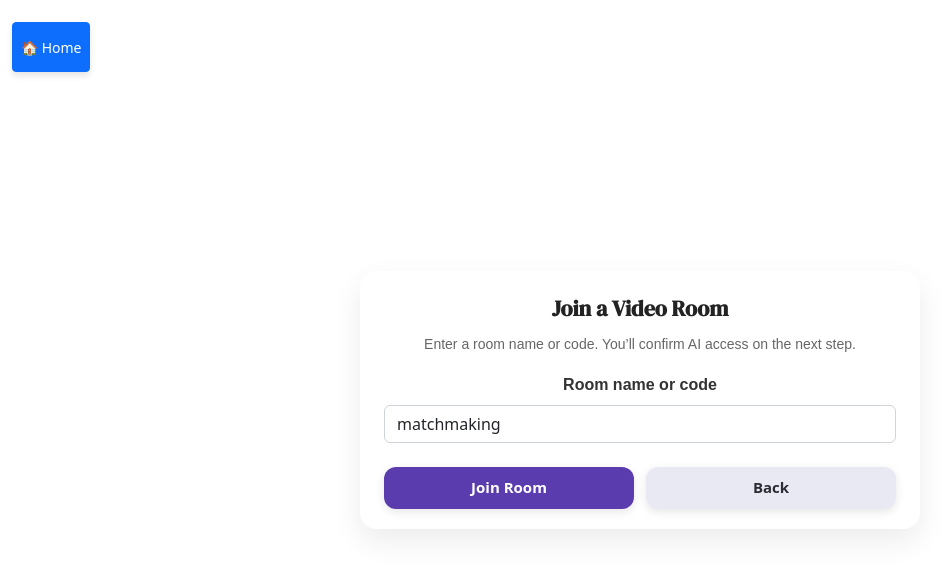
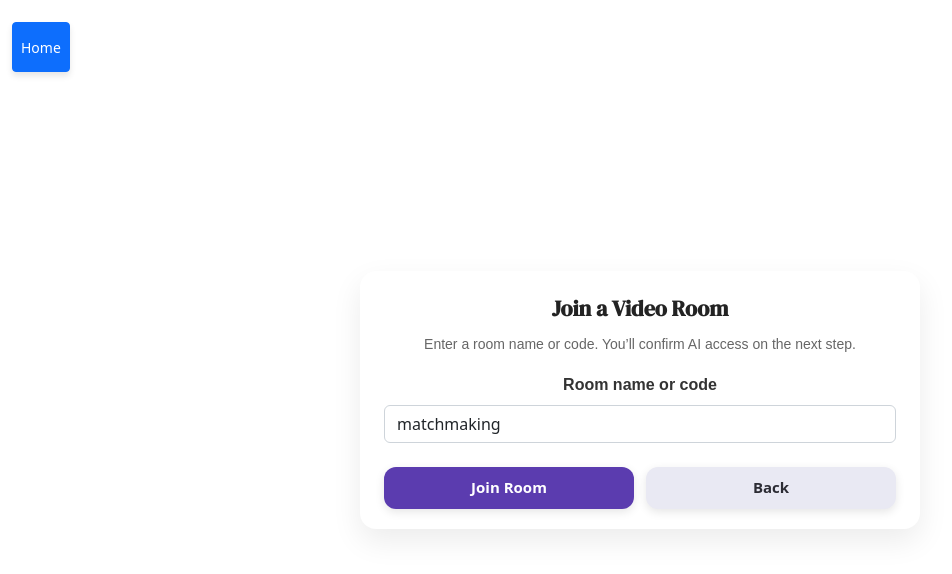
Before and after one commit to KhalidBargoti/DCA-5313_AI-Enhanced_Language_Exchange_Matchmaker, a React (Create React App) app in the folder GG/Frontend/: page /Videocall in a window 1280 px wide. Shown: the top 574 px of the page, without its empty margins (0-952 px from the left). Built offline with nearby package versions, Linux system fonts and the light colour scheme; no server answers; a web font is replaced by a local one; what agora-rtc-sdk-ng would draw is missing.

Commit message:
Fixed home button

```diff
--- a/GG/Frontend/src/Components/Videocall.js
+++ b/GG/Frontend/src/Components/Videocall.js
@@ -63,7 +63,7 @@ function Videocall() {
       {/* Home button only visible BEFORE joining (prevents duplicate with VideoRoom top bar) */}
       {!joined && (
         <div className="vc-home-btn-wrap">
-          <Button variant="primary" size="sm" onClick={goHome}>🏠 Home</Button>
+          <Button variant="primary" size="sm" onClick={goHome}>Home</Button>
         </div>
       )}
 
```
